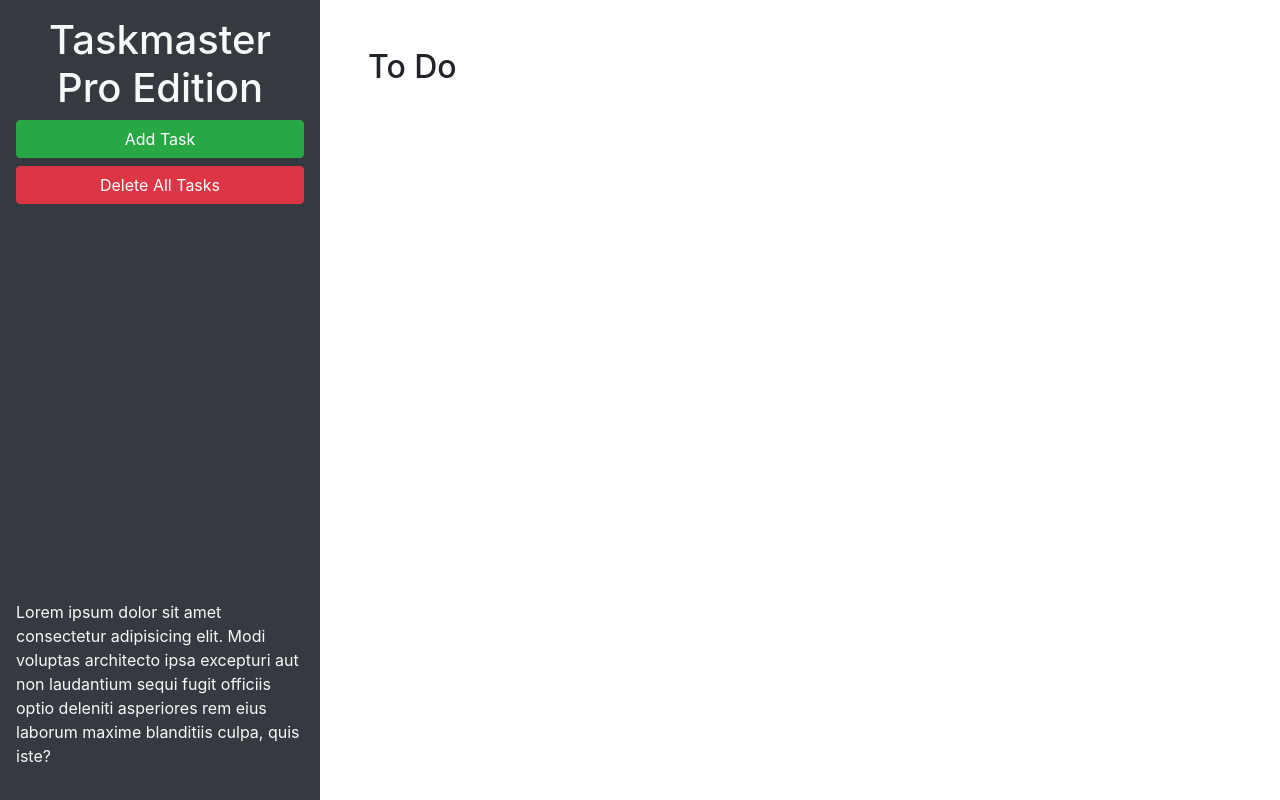
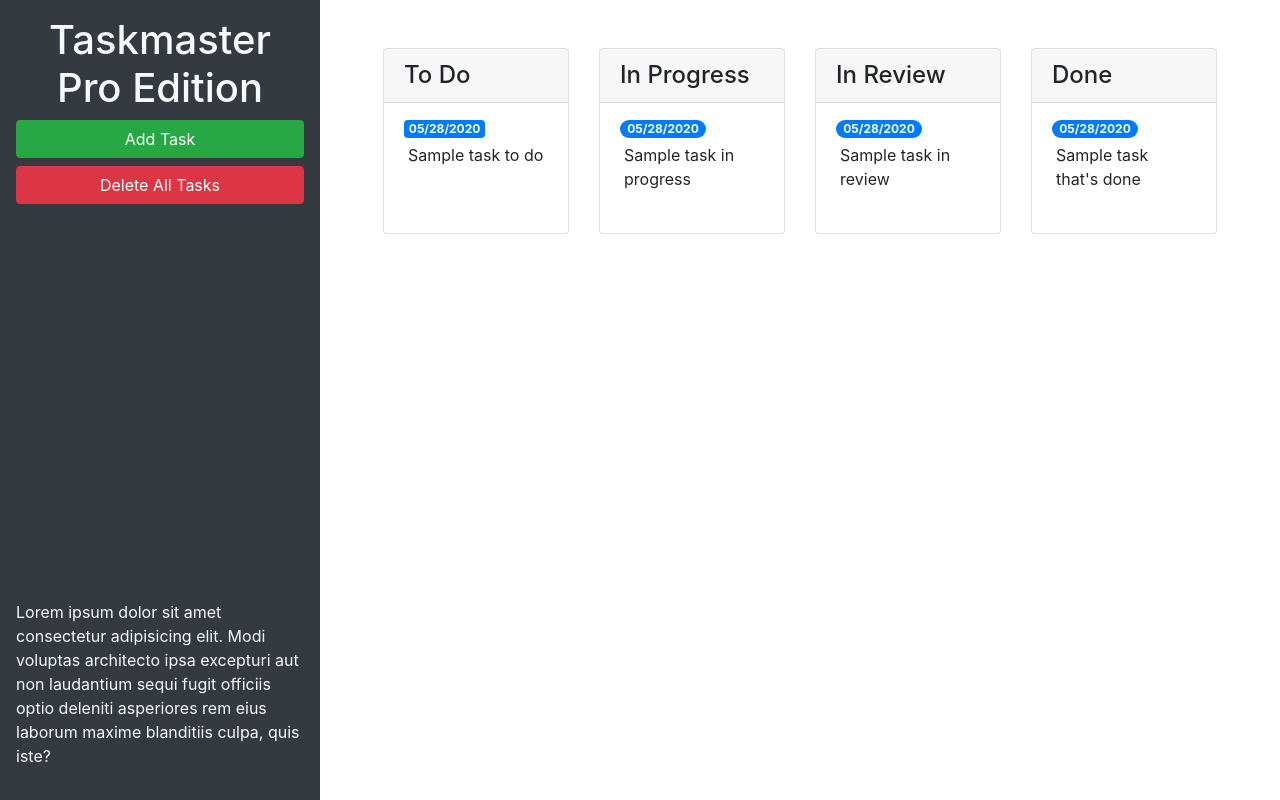
Before and after one commit to 1tbrooks1/taskmaster-pro, a plain HTML site: page index.html in a window 1280 px wide. Drawn offline with nearby package versions, Linux system fonts and the light colour scheme.

Commit message:
update layou for new statuses

```diff
--- a/index.html
+++ b/index.html
@@ -24,10 +24,59 @@
       </p>
     </header>
     <main class="col-12 col-lg-9">
-      <div class="m-5">
-        <h2>To Do</h2>
-        <ul id="list-toDo" class="list-group"> </ul>
+      <div class="m-5 row justify-content-around">
+        <!-- To Do Start -->
+        <div class="col-12 col-md-6 col-xl-3 mb-3">
+          <div class="card">
+        <h4 class="card-header">To Do</h4>
+        <ul id="list-toDo" class="list-group list-group-flush">
+        <li class="list-group-item">
+          <span class="badge badge-primary badge pull">05/28/2020</span>
+          <p class="m-1">Sample task to do</p>
+        </li>
+      </ul>
       </div>
+      </div>
+      <!-- To Do End -->
+      <!-- In Progess Start -->
+      <div class="col-12 col-md-6 col-xl-3 mb-3">
+        <div class="card">
+        <h4 class="card-header">In Progress</h4>
+        <ul id="list-inProgress" class="list-group list-group-flush">
+          <li class="list-group-item">
+            <span class="badge badge-primary badge-pill">05/28/2020</span>
+            <p class="m-1">Sample task in progress</p>
+          </li>
+        </ul>
+      </div>
+      </div>
+      <!-- In Progress End -->
+      <!-- in review start -->
+  <div class="col-12 col-md-6 col-xl-3 mb-3">
+    <div class="card">
+    <h4 class="card-header">In Review</h4>
+    <ul id="list-inReview" class="list-group list-group-flush">
+      <li class="list-group-item">
+        <span class="badge badge-primary badge-pill">05/28/2020</span>
+        <p class="m-1">Sample task in review</p>
+      </li>
+    </ul>
+  </div>
+  </div>
+  <!-- in review end -->
+  <!-- done start -->
+  <div class="col-12 col-md-6 col-xl-3 mb-3">
+    <div class="card">
+    <h4 class="card-header">Done</h4>
+    <ul id="list-done" class="list-group list-group-flush">
+      <li class="list-group-item">
+        <span class="badge badge-primary badge-pill">05/28/2020</span>
+        <p class="m-1">Sample task that's done</p>
+      </li>
+    </ul>
+  </div>
+  </div>
+  <!-- done end -->
     </main>
   </div>
 
@@ -46,11 +95,11 @@
           <form>
             <div class="form-group">
               <label for="modalTaskDescription">Task description</label>
-              <textarea id="modalTaskDescription" rows="3"></textarea>
+              <textarea id="modalTaskDescription" rows="3" class="form-control"></textarea>
             </div>
             <div class="form-group">
               <label for="modalDueDate">Due date</label>
-              <input type="text" id="modalDueDate" placeholder="mm/dd/yyyy" autocomplete="off" />
+              <input type="text" class="form-control" id="modalDueDate" placeholder="mm/dd/yyyy" autocomplete="off" />
             </div>
           </form>
         </div>
```
